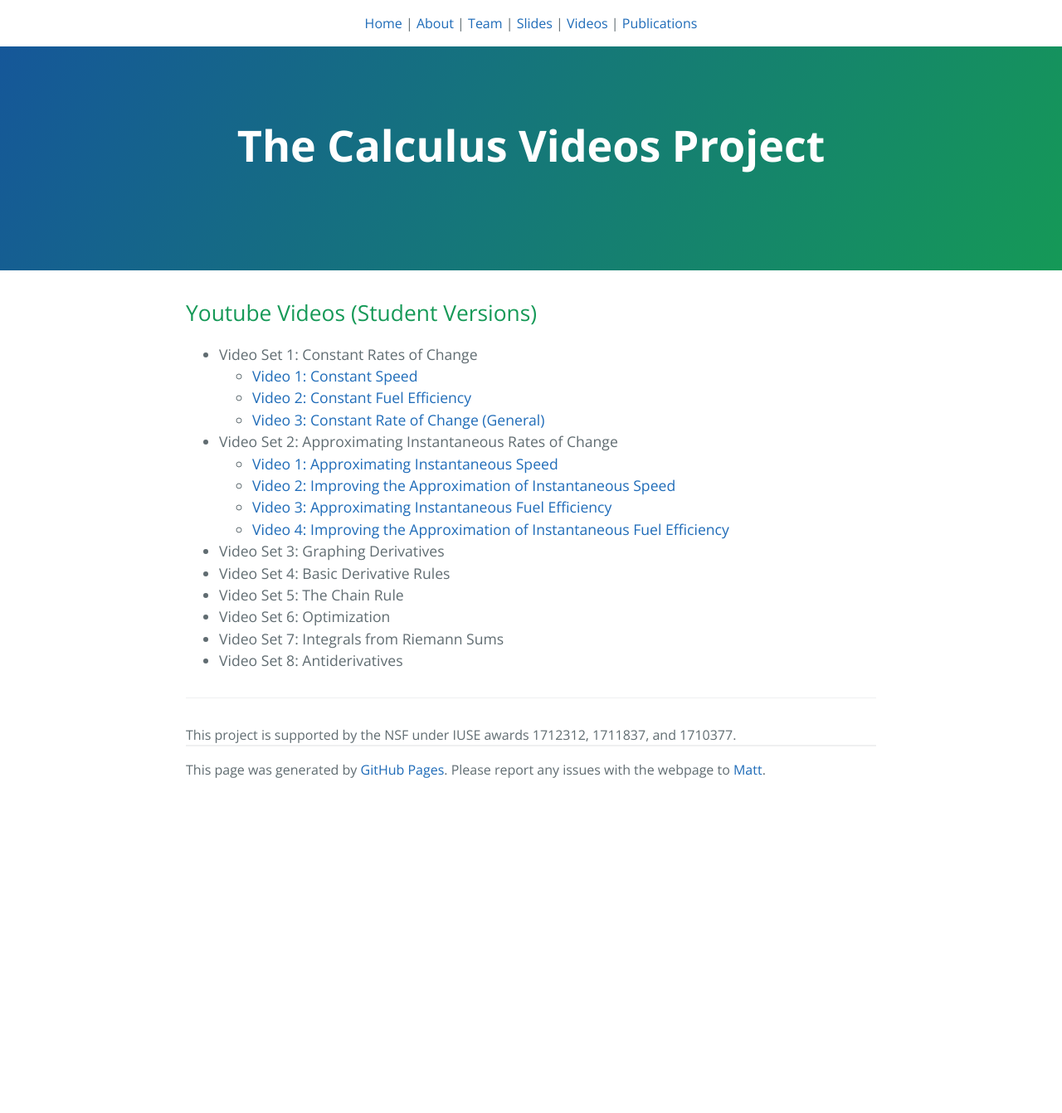
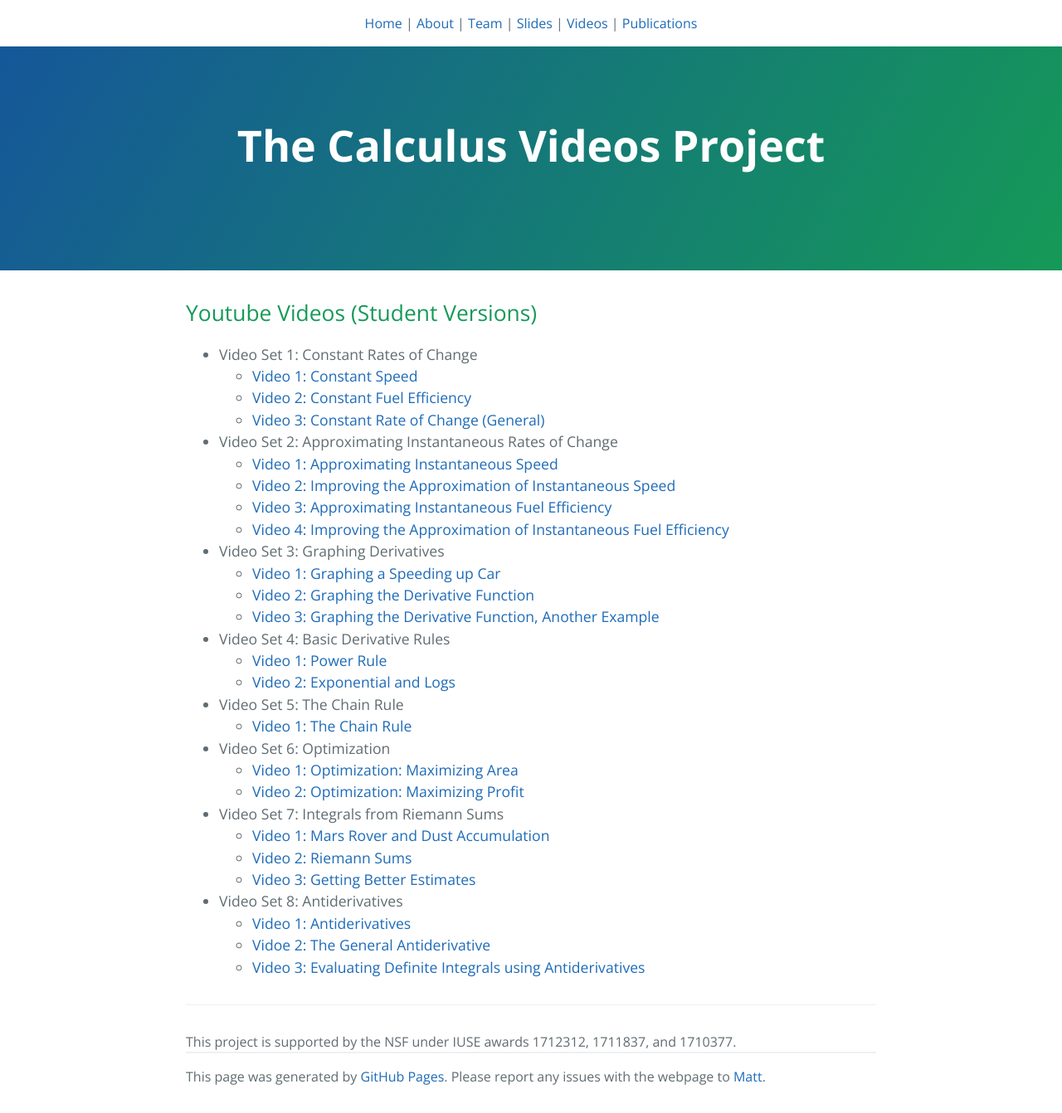
Before and after one commit to calcvids/calcvids.github.io, a Jekyll site: the page built from videos.md, in a window 1280 px wide. Shown: the whole page at 83% size. Built offline with Jekyll 4.4.1, drawn with Linux system fonts in a browser that asks for light colours; our own code applies the rules of GitHub Pages for plain Markdown files; before the commit the page ends 972 px from its top, so only the background shows below that.

Commit message:
update video links

```diff
--- a/videos.md
+++ b/videos.md
@@ -9,8 +9,22 @@
     - [Video 3: Approximating Instantaneous Fuel Efficiency](https://youtu.be/TSF2wWIjFvA)
     - [Video 4: Improving the Approximation of Instantaneous Fuel Efficiency](https://youtu.be/Y_sodV953fE)
   - Video Set 3: Graphing Derivatives
+    - [Video 1: Graphing a Speeding up Car](https://www.youtube.com/watch?v=uHY0B3iPHjU)
+    - [Video 2: Graphing the Derivative Function](https://www.youtube.com/watch?v=n-3KsId0Km0)
+    - [Video 3: Graphing the Derivative Function, Another Example](https://www.youtube.com/watch?v=ZbeQ2qtTRNo)
   - Video Set 4: Basic Derivative Rules
+    - [Video 1: Power Rule](https://www.youtube.com/watch?v=ZVkWzLIk9cw)
+    - [Video 2: Exponential and Logs](https://www.youtube.com/watch?v=ZeW4rltctg4)
   - Video Set 5: The Chain Rule
+    - [Video 1: The Chain Rule](https://www.youtube.com/watch?v=HBq68-ptX78)
   - Video Set 6: Optimization
+    - [Video 1: Optimization: Maximizing Area](https://www.youtube.com/watch?v=U4xUxJgMeMg)
+    - [Video 2: Optimization: Maximizing Profit](https://www.youtube.com/watch?v=flMzvtv3mXs)
   - Video Set 7: Integrals from Riemann Sums
+    - [Video 1: Mars Rover and Dust Accumulation](https://www.youtube.com/watch?v=Zsos8uqqZl8)
+    - [Video 2: Riemann Sums](https://www.youtube.com/watch?v=0DiuulP2p8c)
+    - [Video 3: Getting Better Estimates](https://www.youtube.com/watch?v=LCvSf1oO--8)
   - Video Set 8: Antiderivatives
+    - [Video 1: Antiderivatives](https://www.youtube.com/watch?v=VBALr2ggcR0)
+    - [Vidoe 2: The General Antiderivative](https://www.youtube.com/watch?v=Up7dxYfTYVE)
+    - [Video 3: Evaluating Definite Integrals using Antiderivatives](https://www.youtube.com/watch?v=0amPPufnuok)
```
Also changed, not shown: README.md (+2 -0 lines).
